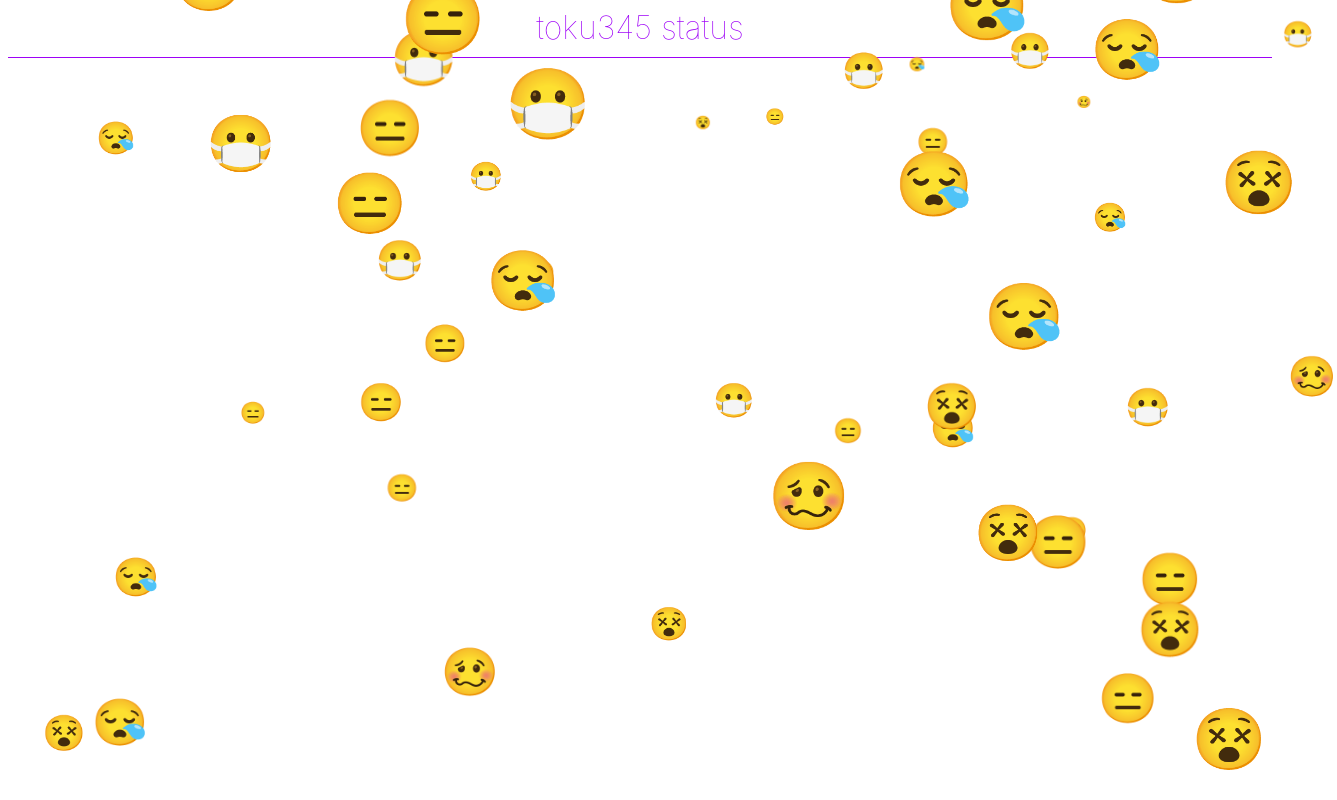
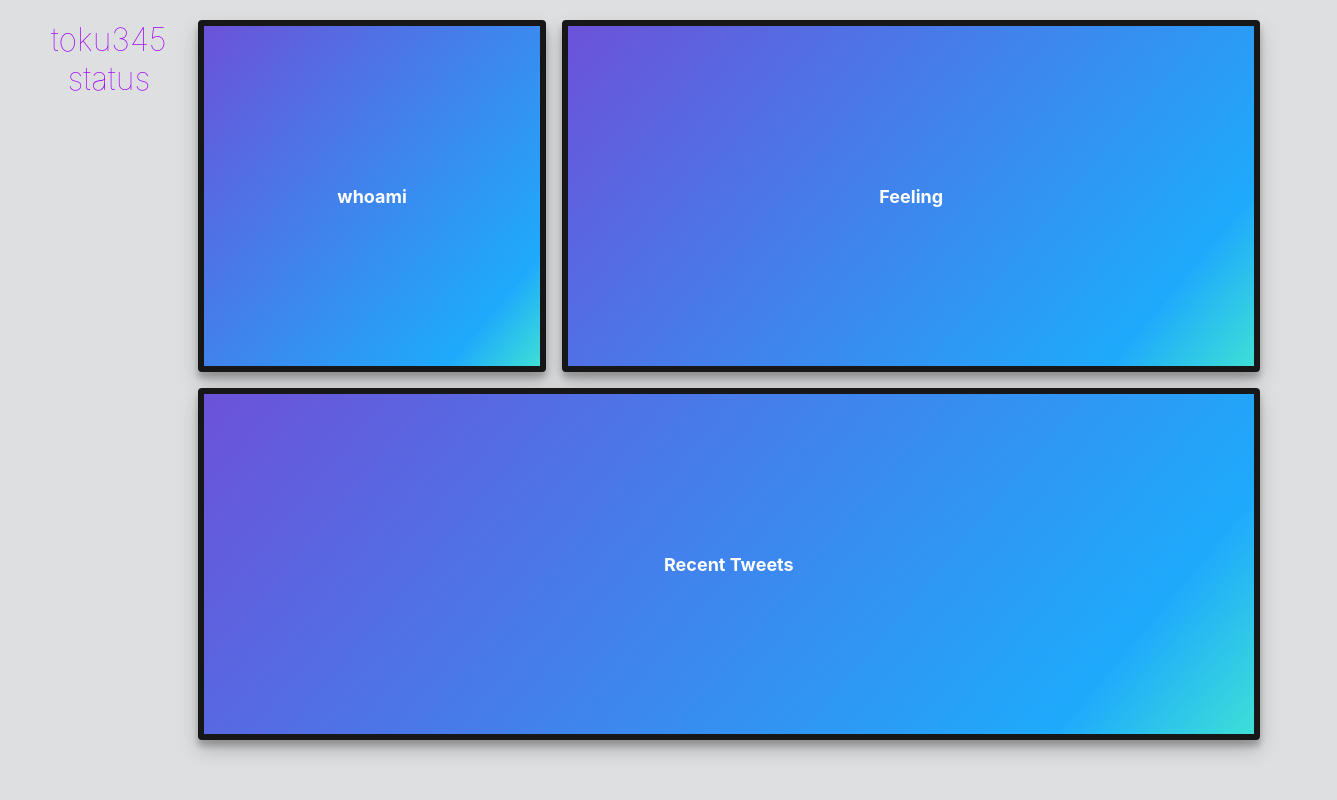
Before and after one commit to toku345/status, a Svelte app in the folder client/: page / in a window 1280 px wide. Shown: the top 800 px of the page, 1337 px wide, since content can reach past the window. Built offline with nearby package versions, Linux system fonts and the light colour scheme.

Commit message:
Add CSS-Grid Container

```diff
--- a/client/public/global.css
+++ b/client/public/global.css
@@ -1,17 +1,13 @@
-html,
-body {
-  position: relative;
-  width: 100%;
-  height: 100%;
-}
-
 body {
   color: #333;
+  background-color: #dedfe1;
+  height: 100vh;
+  display: flex;
+  justify-content: center;
   margin: 0;
-  padding: 8px;
-  box-sizing: border-box;
-  font-family: -apple-system, BlinkMacSystemFont, "Segoe UI", Roboto,
-    Oxygen-Sans, Ubuntu, Cantarell, "Helvetica Neue", sans-serif;
+  padding: 20px;
+  font-family: -apple-system, BlinkMacSystemFont, "Segoe UI", Roboto, Helvetica,
+    Arial, sans-serif, "Apple Color Emoji", "Segoe UI Emoji", "Segoe UI Symbol";
 }
 
 a {
--- a/client/src/App.svelte
+++ b/client/src/App.svelte
@@ -1,24 +1,57 @@
 <script>
   import Header from "./Header.svelte";
-  import Confetti from "./Confetti.svelte";
+  // import Confetti from "./Confetti.svelte";
 </script>
 
 <style>
-  main {
-    text-align: center;
-    padding: 1em;
-    max-width: 240px;
-    margin: 0 auto;
+  .container {
+    display: grid;
+    width: 100%;
+    height: 90%;
+    grid-template-columns: 1fr 2fr;
+    grid-template-rows: 1fr 1fr;
+    grid-gap: 1rem;
+    grid-template-areas:
+      "whoami feeling"
+      "recent-tweets recent-tweets";
   }
 
-  @media (min-width: 640px) {
-    main {
-      max-width: none;
-    }
+  .item {
+    background-color: #1eaafc;
+    background-image: linear-gradient(
+      130deg,
+      #6c52d9 0%,
+      #1eaafc 85%,
+      #3edfd7 100%
+    );
+    box-shadow: 0 10px 20px rgba(0, 0, 0, 0.19), 0 6px 6px rgba(0, 0, 0, 0.23);
+    color: #fff;
+    border-radius: 4px;
+    border: 6px solid #171717;
+    display: flex;
+    justify-content: center;
+    align-items: center;
+    font-size: 18px;
+    font-weight: bold;
+  }
+
+  .whoami {
+    grid-area: whoami;
+  }
+
+  .feeling {
+    grid-area: feeling;
+  }
+
+  .recent-tweets {
+    grid-area: recent-tweets;
   }
 </style>
 
 <Header />
-<main>
-  <Confetti />
-</main>
+<div class="container">
+  <div class="item whoami">whoami</div>
+  <div class="item feeling">Feeling</div>
+  <div class="item recent-tweets">Recent Tweets</div>
+</div>
+<!-- <Confetti /> -->
```
